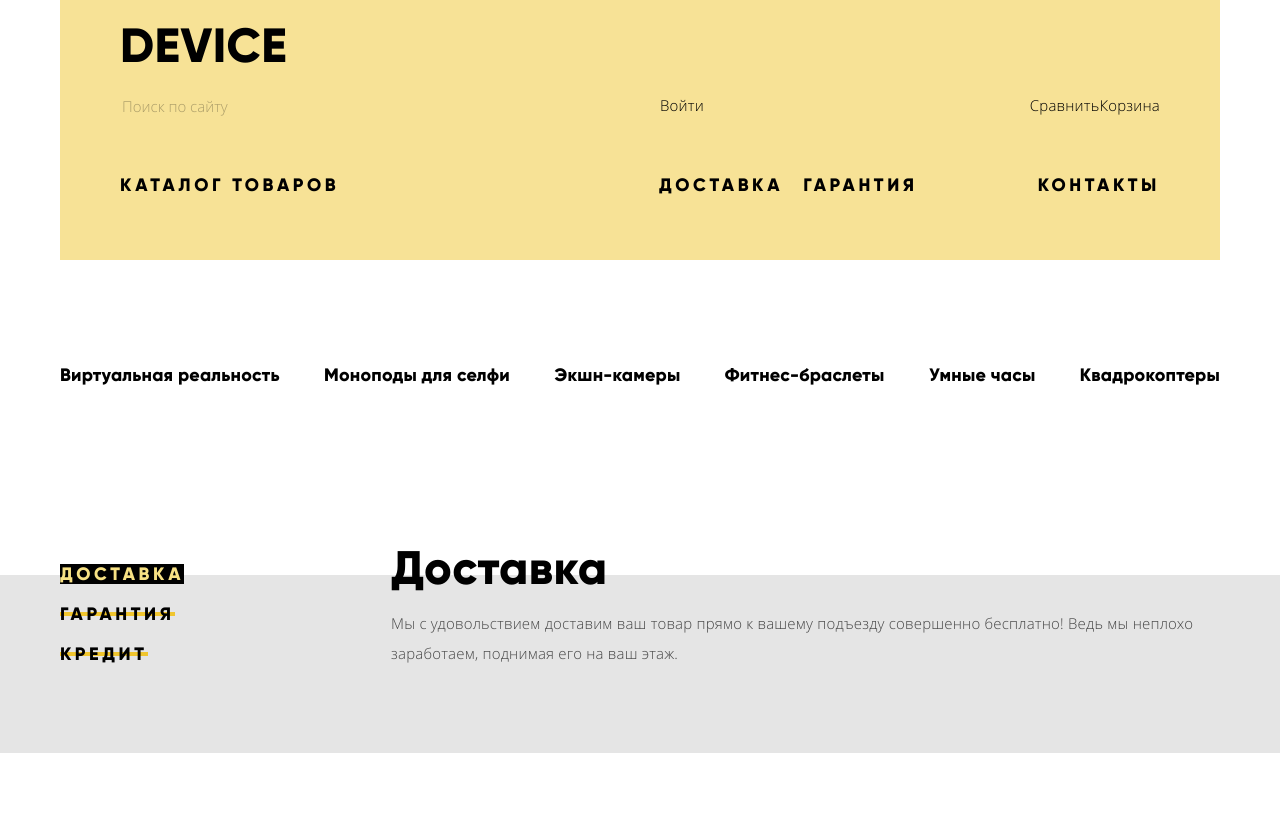
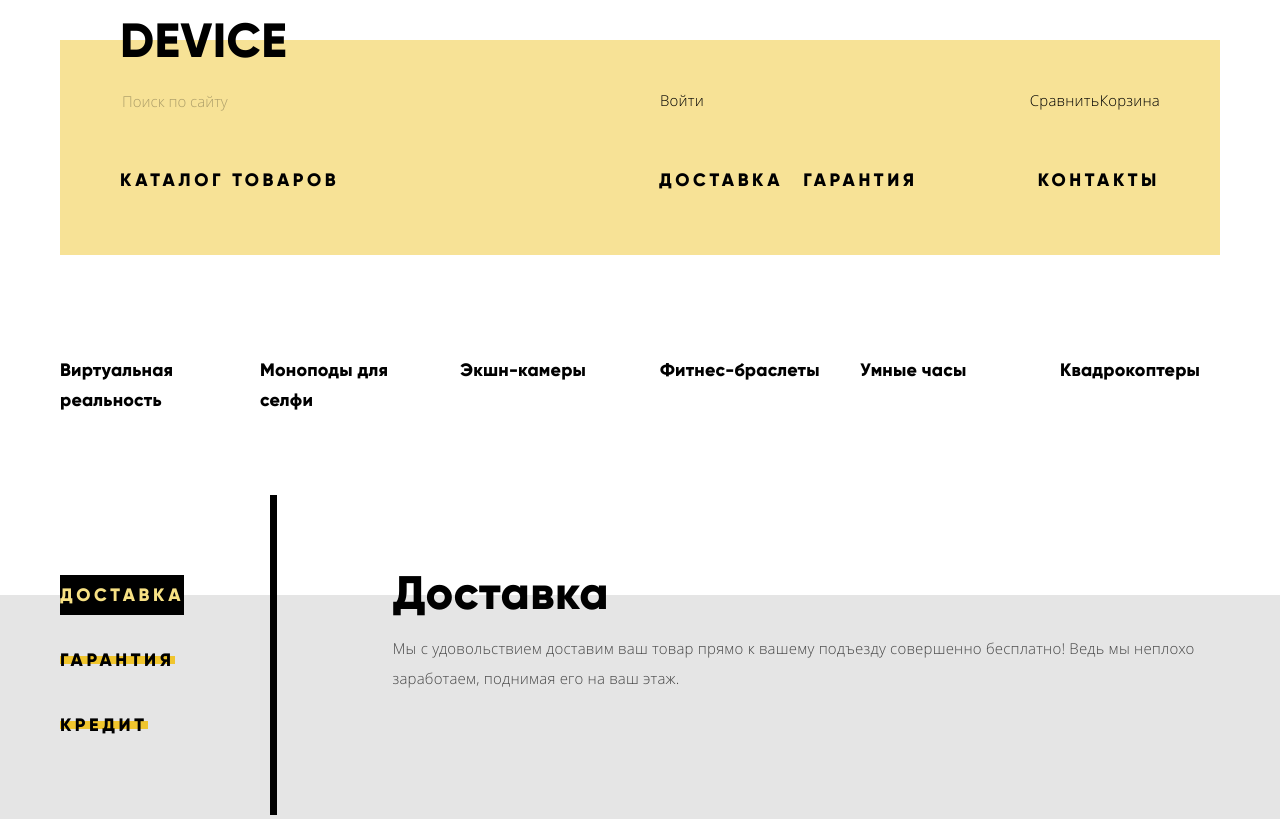
Before and after one commit to kracozabra/21800-device, a plain HTML site: page index.html in a window 1280 px wide. Shown: the top 819 px of the page. Drawn offline with Linux system fonts and the light colour scheme.

Commit message:
Внесены правки по комментариям наставника (к 6 разделу)

```diff
--- a/css/main.css
+++ b/css/main.css
@@ -61,6 +61,7 @@ a {
 }
 
 .button {
+  display: inline-block;
   height: 40px;
 
   font-family: "Gilroy", Arial, sans-serif;
@@ -107,6 +108,7 @@ h1, h2, h3 {
 .main-header {
   color: #000000;
   background-color: #f7e296;
+  background-image: linear-gradient(#ffffff 40px, #f7e296 40px);
 }
 
 .header-logo,
@@ -202,7 +204,8 @@ h1, h2, h3 {
 .breadcrumbs,
 .colors-filter,
 .bluetooth-filter,
-.catalog-list {
+.catalog-list,
+.services-slider-list {
   list-style: none;
   padding: 0;
   margin: 0;
@@ -292,7 +295,7 @@ h1, h2, h3 {
 
 .footer-options-links a:hover,
 .footer-options-links a:focus{
-  color: rgba(255, 255, 255);
+  color: rgba(255, 255, 255, 1);
 }
 
 .footer-options-links a:active{
@@ -376,6 +379,10 @@ h2.sorting-title {
   color: #a6a6a6;
 }
 
+.catalog-item {
+  margin-bottom: 70px;
+}
+
 .catalog-item h3{
   font-family: "Gilroy", Arial, sans-serif;
   font-weight: 800;
@@ -420,7 +427,7 @@ h2.sorting-title {
   display: flex;
   flex-direction: column;
   padding: 60px;
-  padding-top: 22px;
+  padding-top: 17px;
   margin-bottom: 100px;
 }
 
@@ -442,7 +449,7 @@ h2.sorting-title {
 .site-search {
   width: 440px;
   height: 50px;
-  margin-right: 100px;
+  margin-right: auto;
 }
 
 .user-block {
@@ -470,12 +477,21 @@ h2.sorting-title {
 }
 
 .product-categories {
-  margin-bottom: 85px;
+  margin-bottom: 10px;
 }
 
 .product-categories-list {
   display: flex;
-  justify-content: space-between;
+  flex-wrap: wrap;
+}
+
+.product-categories-list li {
+  width: 160px;
+  margin-right: 40px;
+}
+
+.product-categories-list li:nth-child(6n) {
+  margin-right: 0px;
 }
 
 .services-slider {
@@ -483,18 +499,37 @@ h2.sorting-title {
   padding-bottom:70px;
   margin-bottom: 95px;
 
-  background-image: linear-gradient(#ffffff 100px, #e5e5e5 100px);
+  background-image: linear-gradient(#ffffff 170px, #e5e5e5 170px);
 }
 
 .services-slider .container {
   display: flex;
-  align-items: center;v b
   min-height: 320px;
 }
 
 .services-navigation {
+  box-sizing: border-box;
   width: 285px;
+ /* padding-top: 80px;*/
   margin-right: 115px;
+  min-height: 320px;
+  border-right: 7px solid #000000;
+}
+
+.services-navigation li {
+  margin-bottom: 25px;
+}
+
+.services-navigation li:first-child {
+  margin-top: 80px;
+}
+
+.services-navigation li:last-child {
+  margin-bottom: 70px;
+}
+
+.services-description-slide {
+  padding-top: 75px;
 }
 
 .popular-brands-list {
@@ -528,6 +563,7 @@ h2.sorting-title {
 
 .main-footer {
   padding-top: 65px;
+  padding-bottom: 65px;
 }
 
 .footer-top {
@@ -575,14 +611,21 @@ h2.sorting-title {
   display: flex;
   justify-content: space-between;
   align-items: center;
-  margin-bottom: 80px;
 }
 
 .footer-social li {
   display: inline-block;
 }
 
-.inner-page .main-header{
+.footer-copyright {
+  margin: 0px;
+}
+
+.footer-copyright img {
+  vertical-align: bottom;
+}
+
+.inner-page .main-header {
   margin-bottom: 40px;
 }
 
--- a/index.html
+++ b/index.html
@@ -70,19 +70,27 @@
 					<li><a class="button" href="#">Гарантия</a></li>
 					<li><a class="button" href="#">Кредит</a></li>
 				</ul>
+				<ul class="services-slider-list">
+				  <li>
 						<div class="services-description-slide">
 							<h3>Доставка</h3>
 							<p>Мы с удовольствием доставим ваш товар прямо к вашему подъезду совершенно бесплатно! Ведь мы неплохо заработаем, поднимая его на ваш этаж.</p>
 						</div>
+					</li>
+					<li>
 						<div class="services-description-slide hidden">
 							<h3>Гарантия</h3>
 							<p>Если из-за возгорания купленного у нас товара у вас сгорит дом — не переживайте, мы выдадим вам новый.</p>
 							<p>Товар, не дом, конечно же.</p>
 						</div>
+					</li>
+					<li>
 						<div class="services-description-slide hidden">
 							<h3>Кредит</h3>
 							<p>Залезть в долговую яму стало проще! Кредитные консультанты подберут для вас наиболее выгодные условия кредита. Выгодные для нашего банка, разумеется.</p>
 						</div>
+					</li>
+				</ul>
 			</div>
 		</section>
 		<section class="popular-brands container">
@@ -102,7 +110,6 @@
 				</li>
 			</ul>
 		</section>
-
 		<div class="about-us-wrapper container">
 			<section class="about-us">
 				<h2>О нас</h2>
```
Lines whose indentation alone changed are shown as unchanged.
